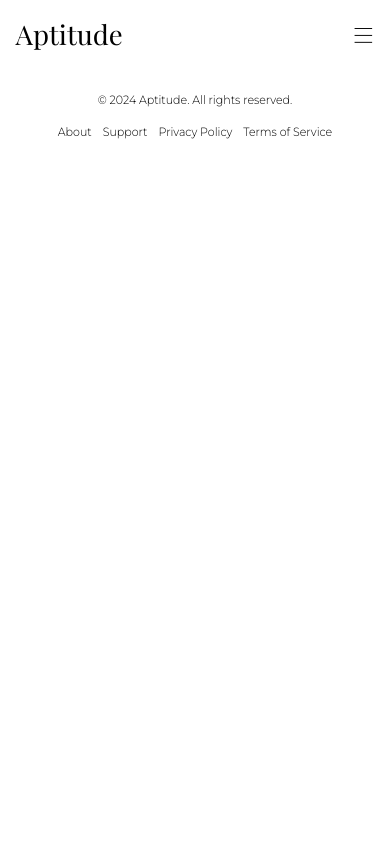
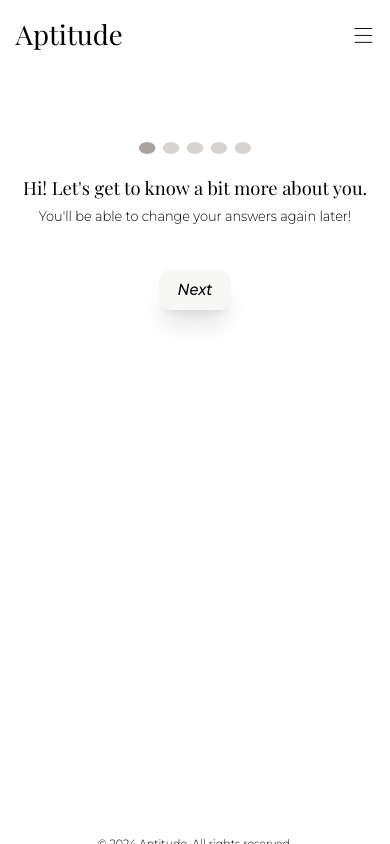
Before and after one commit to gcbel/aptitude, a React (Vite) app in the folder client/: page /survey in a window 390 px wide. Built offline with nearby package versions, Linux system fonts and the light colour scheme; a web font is replaced by a local one; what ldrs would draw is missing.

Commit message:
feat: adds survey questions

```diff
--- a/client/src/pages/Profile.jsx
+++ b/client/src/pages/Profile.jsx
@@ -45,7 +45,7 @@ export default function Profile() {
             {currentDb !== 0 && (
               <button onClick={() => switchDb(-1)}>&lt;</button>
             )}
-            <div className="indicators ">
+            <div className="indicators">
               {dashboards.map((_, index) => (
                 <div
                   key={index}
--- a/client/src/pages/Survey.jsx
+++ b/client/src/pages/Survey.jsx
@@ -1,211 +1,146 @@
 /* DEPENDENCIES */
 import { useState } from "react";
-import { useNavigate } from "react-router-dom";
 import { useMutation } from "@apollo/client";
-import { useQuery } from "@apollo/client";
-
-// const Survey = () => {
-//   const [currentQuestion, setCurrentQuestion] = useState(0);
-//   const [userResponses, setUserResponses] = useState([]);
-//   const [isSurveyCompleted, setIsSurveyCompleted] = useState(false);
-
-//   const [saveSurveyPricePoint] = useMutation(ADD_SURVEYPRICEPOINT);
-//   const navigate = useNavigate();
-
-//   const {
-//     loading: userLoading,
-//     error: userError,
-//     data: userData,
-//   } = useQuery(QUERY_ME);
-
-//   if (userLoading) {
-//     return <p className="loading-spinner"></p>;
-//   }
-
-//   if (userError) {
-//     throw new Error("Error fetching data");
-//   }
-
-//   const user = userData?.me;
-
-//   const handleUserResponse = (response) => {
-//     if (currentQuestion === 3) {
-//       handleSaveSurveyPricePoint(response);
-//     } else {
-//       // Store the user's response for the current question
-//       setUserResponses([...userResponses, response]);
-//     }
-//   };
-
-//   const handleNextQuestion = (response) => {
-//     setUserResponses([...userResponses, response]);
-//     if (currentQuestion === questions.length - 1) {
-//       handleSaveSurveyPricePoint(response);
-//     } else {
-//       setCurrentQuestion(currentQuestion + 1);
-//     }
-//   };
-
-//   // function to handle saving the answer to the pricepoint question
-//   const handleSaveSurveyPricePoint = async (response) => {
-//     try {
-//       // Save the survey price point
-//       await saveSurveyPricePoint({
-//         variables: { username: user.username, surveyPricePoint: response[0] },
-//       });
-
-//       // Set flag indicating survey completion
-//       localStorage.setItem("surveyCompleted", "true");
-//       setIsSurveyCompleted(true);
-//     } catch (error) {
-//       console.error("Error saving price point", error);
-//     }
-//   };
-
-//   return (
-//     <main>
-//       {currentQuestion !== questions.length && (
-//         <div className="inter" id="survey-page">
-//           <h1>{questions[currentQuestion].question}</h1>
-//           <ButtonOptions
-//             options={questions[currentQuestion].buttonOptions}
-//             handleUserResponse={handleUserResponse}
-//             questionIndex={currentQuestion} // Pass the questionIndex as a prop
-//           />
-//           {currentQuestion === 0 ? (
-//             <button
-//               className="borders"
-//               id="nextquestion"
-//               type="submit"
-//               onClick={() => handleNextQuestion("Start the Survey")}
-//             >
-//               Start the Survey &#8594;
-//             </button>
-//           ) : currentQuestion === 3 ? (
-//             <button
-//               className="borders"
-//               id="nextquestion"
-//               type="submit"
-//               onClick={() => navigate("/dashboard")}
-//             >
-//               Create my Dashboard! &#8594;
-//             </button>
-//           ) : (
-//             <button
-//               className="borders"
-//               id="nextquestion"
-//               type="submit"
-//               onClick={() => handleNextQuestion("Next Question")}
-//             >
-//               Next Question &#8594;
-//             </button>
-//           )}
-//         </div>
-//       )}
-//     </main>
-//   );
-// };
-
-// export const ButtonOptions = ({
-//   options,
-//   handleUserResponse,
-//   questionIndex,
-// }) => {
-//   const [selectedOptions, setSelectedOptions] = useState([]);
-
-//   const handleButtonClick = (value) => {
-//     if (questionIndex === 0) {
-//       // For the first question (index: 0), do not allow any selection
-//       return;
-//     } else if (questionIndex === 1 || questionIndex === 3) {
-//       // For the second and fourth questions (index: 1 and 3), allow only 1 option selection
-//       setSelectedOptions([value]);
-//     } else if (questionIndex === 2) {
-//       // For the third question (index: 2), allow up to 3 options selection
-//       if (selectedOptions.includes(value)) {
-//         setSelectedOptions(
-//           selectedOptions.filter((option) => option !== value)
-//         );
-//       } else if (selectedOptions.length <= 3) {
-//         setSelectedOptions([...selectedOptions, value]);
-//       }
-//     }
-//     handleUserResponse(selectedOptions); // Store the user's response
-//   };
-
-//   return (
-//     <div id="option-container">
-//       {options &&
-//         options.map((option) => (
-//           <button
-//             className={`button-options ${
-//               selectedOptions.includes(option.value) ? "selected clicked" : ""
-//             }`}
-//             key={option.value}
-//             onClick={() => handleButtonClick(option.value)}
-//           >
-//             {option.text}
-//           </button>
-//         ))}
-//     </div>
-//   );
-// };
-
-const questions = [
-  {
-    question: (
-      <div
-        dangerouslySetInnerHTML={{
-          __html: "Welcome!<br>Let's learn a bit more about you.",
-        }}
-      />
-    ),
-  },
-  {
-    question: `I'm a...`,
-    inputType: "button",
-    buttonOptions: [
-      { text: "Newbie Crafter", value: 1 },
-      { text: "Casual Crafter", value: 2 },
-      { text: "Pro Crafter", value: 3 },
-    ],
-  },
-  {
-    question: (
-      <div
-        dangerouslySetInnerHTML={{
-          __html: "I'm interested in...<br><h4>(Choose up to 3)</h4>",
-        }}
-      />
-    ),
-    inputType: "button",
-    buttonOptions: [
-      { text: "Sewing", value: "Sewing" },
-      { text: "Painting", value: "Painting" },
-      { text: "Pottery", value: "Pottery" },
-      { text: "Crochet", value: "Crochet" },
-      { text: "Woodworking", value: "Woodworking" },
-      { text: "Stained Glass", value: "Stained Glass" },
-      { text: "Scrapbooking", value: "Scrapbooking" },
-      { text: "Origami", value: "Origami" },
-    ],
-  },
-  {
-    question: `My ideal price point for a new craft is...`,
-    inputType: "button",
-    buttonOptions: [
-      { text: "$10–20", value: 1 },
-      { text: "$20–80", value: 2 },
-      { text: "$100+", value: 3 },
-    ],
-  },
-];
+import { useTheme } from "../utils/ThemeContext";
+import "../styles/survey.css";
 
 /* SURVEY PAGE */
 export default function Survey() {
-  const [currentQuestion, setCurrentQuestion] = useState(0);
-  const [userResponses, setUserResponses] = useState([]);
-  const [isSurveyCompleted, setIsSurveyCompleted] = useState(false);
+  const { theme, setTheme, themes } = useTheme();
 
-  return <div></div>;
+  const [DBTheme, setDBTheme] = useState(7);
+  const [question, setQuestion] = useState(0);
+  const [responses, setResponses] = useState([]);
+  const [showNext, setShowNext] = useState(true);
+
+  const switchQuestion = (change) => {
+    setQuestion((prev) => prev + change);
+    if (change < 0) {
+      setShowNext(true);
+    }
+    if (change > 0) {
+      setShowNext(false);
+    }
+  };
+
+  return (
+    <div className="montserrat" id="survey-page">
+      {/* QUESTION TRACKER */}
+      <div className="indicators">
+        <div
+          className={`indicator-circle ${
+            question === 0 ? "bg-stone-400" : "bg-stone-300"
+          }`}
+        />
+        <div
+          className={`indicator-circle ${
+            question === 1 ? "bg-stone-400" : "bg-stone-300"
+          }`}
+        />
+        <div
+          className={`indicator-circle ${
+            question === 2 ? "bg-stone-400" : "bg-stone-300"
+          }`}
+        />
+        <div
+          className={`indicator-circle ${
+            question === 3 ? "bg-stone-400" : "bg-stone-300"
+          }`}
+        />
+        <div
+          className={`indicator-circle ${
+            question === 4 ? "bg-stone-400" : "bg-stone-300"
+          }`}
+        />
+      </div>
+
+      {/* INTRO */}
+      {question === 0 && (
+        <div className="survey-question">
+          <h1 className="playfair title">
+            Hi! Let's get to know a bit more about you.
+          </h1>
+          <p className="small-text">
+            You'll be able to change your answers again later!
+          </p>
+        </div>
+      )}
+
+      {/* STYLE */}
+      {question === 1 && (
+        <div className="survey-question">
+          <h1 className="playfair title">What's your style?</h1>
+          <div className="db-style-settings">
+            {themes.map((theme, index) => (
+              <div
+                key={theme.id}
+                className={`card ${theme.clear_bg} style-card ${
+                  DBTheme === index && "border border-[#00000068]"
+                }`}
+                onClick={() => setDBTheme(index)}
+              >
+                <div className={`mini-card ${theme.dark}`}></div>
+                <div className="right-style-cards">
+                  <div className={`mini-card ${theme.medium}`}></div>
+                  <div className={`mini-card ${theme.light}`}></div>
+                </div>
+              </div>
+            ))}
+          </div>
+        </div>
+      )}
+
+      {/* DASHBOARD NAME */}
+      {question === 2 && (
+        <div className="survey-question">
+          <h1 className="playfair title">
+            What would you like to name your first dashboard?
+          </h1>
+          <p>
+            You can create up to 8 dashboards, so you can organize your
+            dashboards however you like!
+          </p>
+          <input></input>
+        </div>
+      )}
+
+      {/* GOALS */}
+      {question === 3 && (
+        <div className="survey-question">
+          <h1 className="playfair title">
+            What goals do you want to see on this dashboard?
+          </h1>
+          <input></input>
+        </div>
+      )}
+
+      {/* OTHER */}
+      {question === 4 && (
+        <div className="survey-question">
+          <h1 className="playfair title">
+            What else would you like to see on your dashboard?
+          </h1>
+          <p>You'll set these up later.</p>
+          <button>Stocks</button>
+          <button>Weather</button>
+          <button>Todo Lists</button>
+          <button>List</button>
+          <button>Habit tracker</button>
+        </div>
+      )}
+
+      {/* BUTTONS */}
+      <div id="survey-navigate-buttons">
+        {question > 0 && (
+          <button onClick={() => switchQuestion(-1)}>Go back</button>
+        )}
+        {showNext && question < 4 && (
+          <button onClick={() => switchQuestion(1)}>Next</button>
+        )}
+        {showNext && question == 4 && (
+          <button onClick={() => switchQuestion(1)}>Create my dashboard</button>
+        )}
+      </div>
+    </div>
+  );
 }
--- /dev/null
+++ b/client/src/styles/survey.css
@@ -0,0 +1,63 @@
+/* DEPENDENCIES */
+@tailwind base;
+@tailwind components;
+@tailwind utilities;
+
+/* LOGIN */
+@layer components {
+  #survey-page {
+    @apply flex flex-col text-black items-center;
+    min-height: calc(100vh - 100px);
+  }
+
+  .survey-question {
+    @apply flex flex-col justify-center;
+  }
+
+  .survey-question h1 {
+    @apply mb-1;
+  }
+
+  .survey-question p {
+    @apply text-center;
+  }
+
+  .indicators {
+    @apply flex gap-2 pt-16 mb-5;
+  }
+
+  .indicator-circle {
+    @apply w-[32px] h-[24px] transition-colors duration-200;
+    border-radius: 50%;
+  }
+
+  /* STYLE SETTINGS */
+  .db-style-settings {
+    @apply flex flex-row flex-wrap justify-center items-center gap-2 md:gap-4 xs:px-2 lg:px-6 mb-8 md:max-w-[900px];
+  }
+
+  .style-card {
+    @apply flex flex-row gap-1 p-1 xs:p-2 h-[60px] w-[60px] xs:h-[80px] xs:w-[80px] md:h-[90px] md:w-[90px];
+  }
+
+  .style-card > * {
+    @apply grow;
+  }
+
+  .right-style-cards {
+    @apply flex flex-col h-full gap-1;
+  }
+
+  .right-style-cards > * {
+    @apply h-full;
+  }
+
+  /* GO BACK AND NEXT BUTTONS */
+  #survey-navigate-buttons {
+    @apply flex flex-row gap-6 mt-10;
+  }
+
+  #survey-navigate-buttons button {
+    @apply bg-[#F7F7F5] rounded-xl py-3 px-5 shadow-xl font-medium italic mt-1 hover:bg-[#f2f0f0] active:bg-[#f2f0f0];
+  }
+}
```
Also changed, not shown: 1 other file (tests, documents, lock files or other folders).
